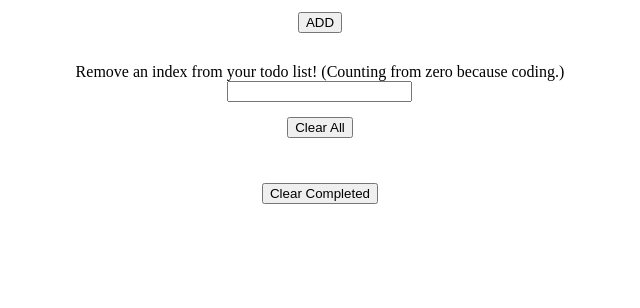
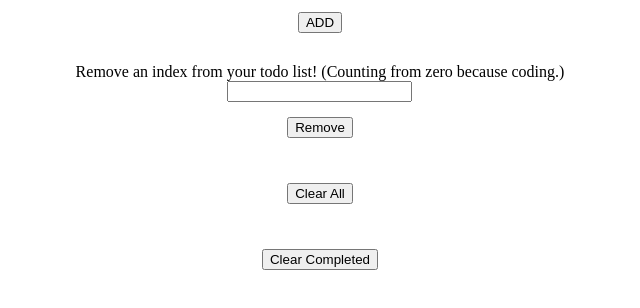
Before and after one commit to jcgould48/second-todom, a plain HTML site: page index.html in a window 1280 px wide. Shown: the part 130-438 px from the top of the page, without its empty margins (320-960 px from the left). Drawn offline with Linux system fonts and the light colour scheme.

Commit message:
remove button added

```diff
--- a/clear-all.js
+++ b/clear-all.js
@@ -33,4 +33,4 @@ function clearList() {
 const removeButton = document.querySelector('.remove-todo');
 removeButton.onclick = removeFromList;
 
-document.querySelector('.remove-todo').addEventListener('click', clearList)
+document.querySelector('.clear-all').addEventListener('click', clearList)
--- a/index.html
+++ b/index.html
@@ -15,7 +15,8 @@
         <button class="add-todo">ADD</button>
         <label for="index-input">Remove an index from your todo list! (Counting from zero because coding.)</label>
         <input class="index-input "type="text" name="index-input">
-        <button class="remove-todo">Clear All</button>
+        <button class="remove-todo">Remove</button>
+        <button class="clear-all">Clear All</button>
         <button class="remove-all-todo">Clear Completed</button>
       </section>
       <ul class="todo-list"></ul>
--- a/main.js
+++ b/main.js
@@ -2,6 +2,10 @@
 // Put a few todos in there to start with!
 // This is mostly for testing purposes.
 const  todos = [];
+
+
+
+
 
 // Rewrite your print todo function to put the todo on the dom instead of in the console.
 function printTodo(todo) {
```
